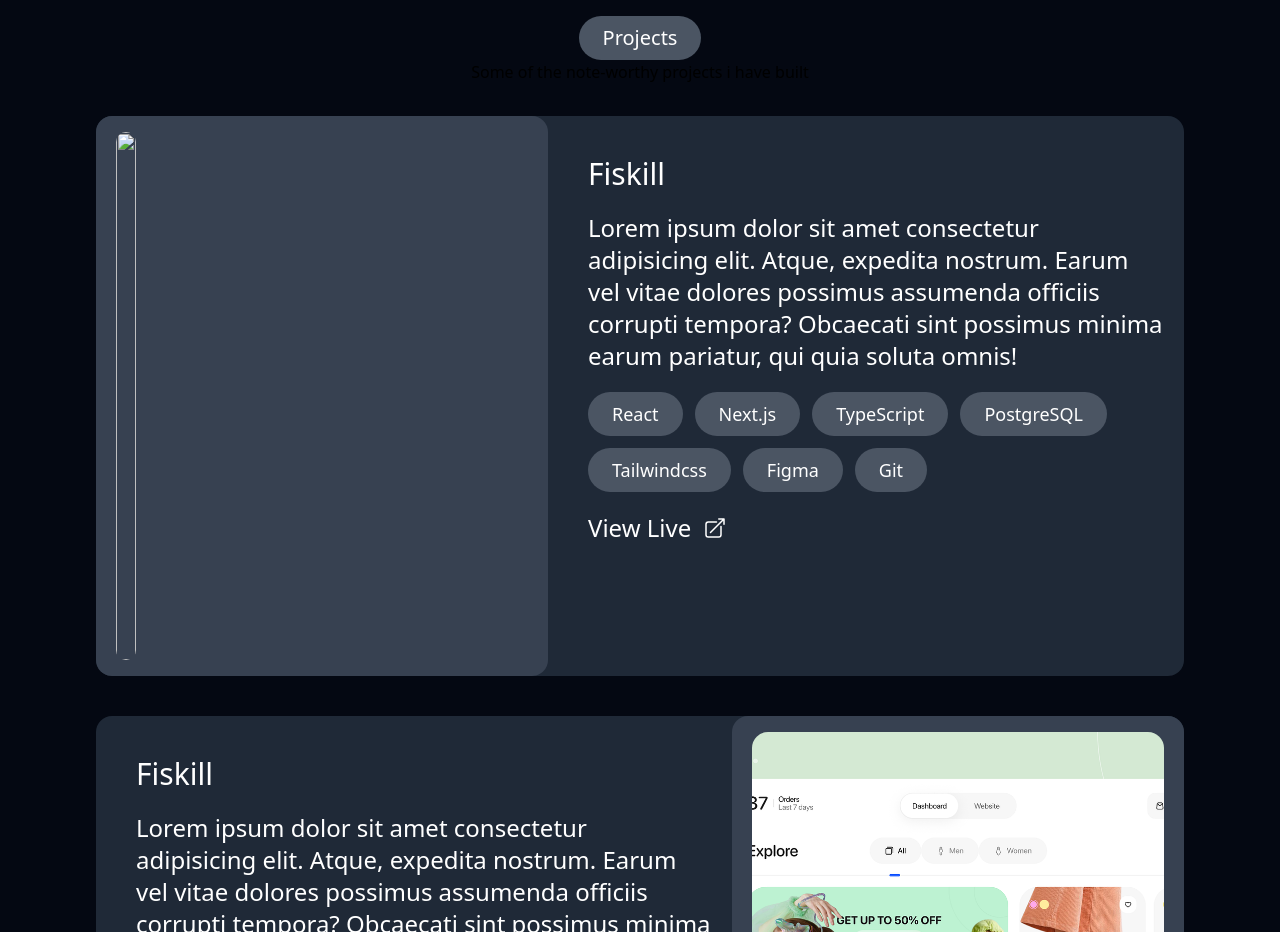
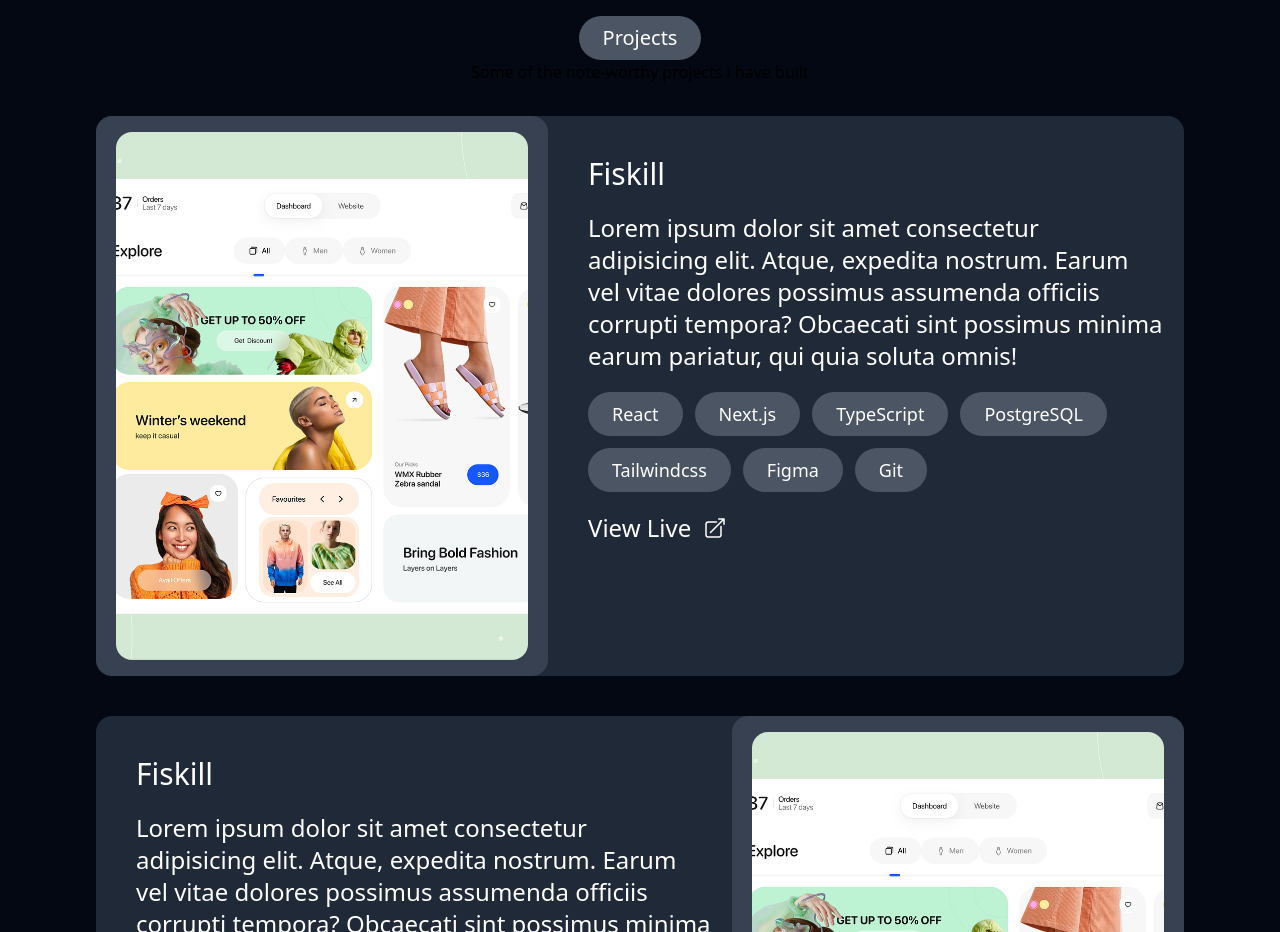
Before and after one commit to canley08/project-5, a plain HTML site: page src/index.html in a window 1280 px wide. Shown: the part 4660-5592 px from the top of the page. Drawn offline with Linux system fonts and the light colour scheme.

Commit message:
changed first project image

```diff
--- a/src/index.html
+++ b/src/index.html
@@ -587,7 +587,7 @@
             class="bg-[#374151] py-8 px-6 lg:px-5 lg:py-4 lg:w-[40vw] md:px-48 rounded-2xl lg:h-[60vh] xl:h-[70vh]"
           >
             <img
-              src="./assets/eccormegirce website pic.png"
+              src="./assets/eccormerce website pic.png"
               alt=""
               class="rounded-2xl lg:h-full lg:w-fit object-cover"
             />
```
